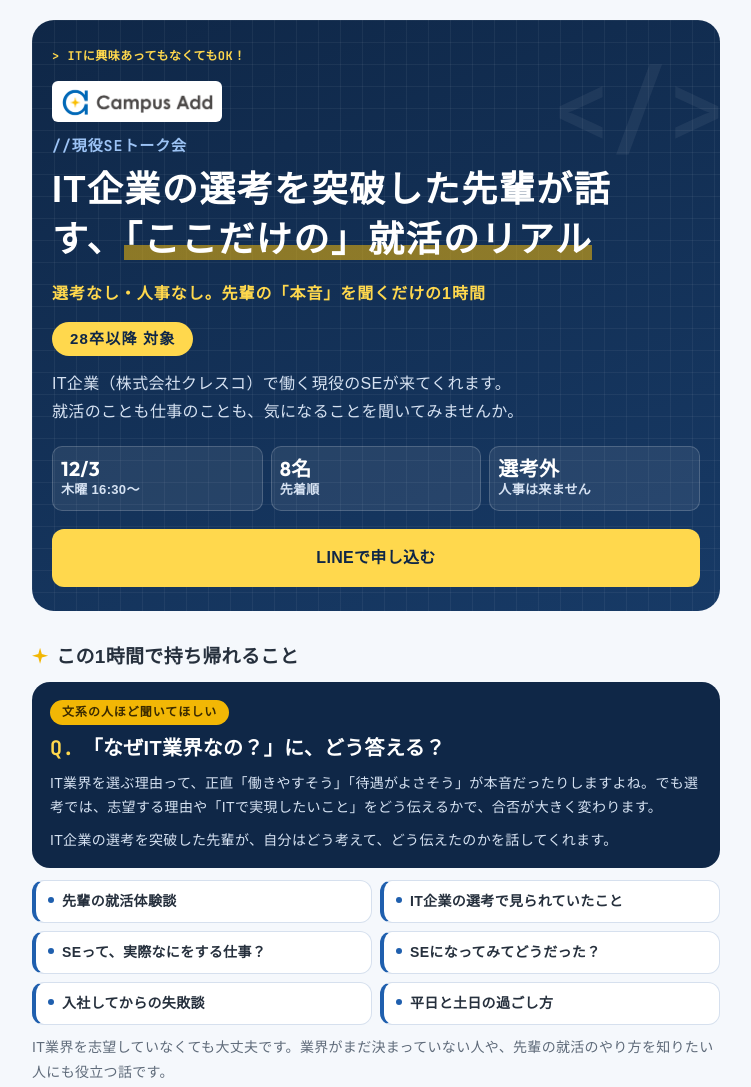
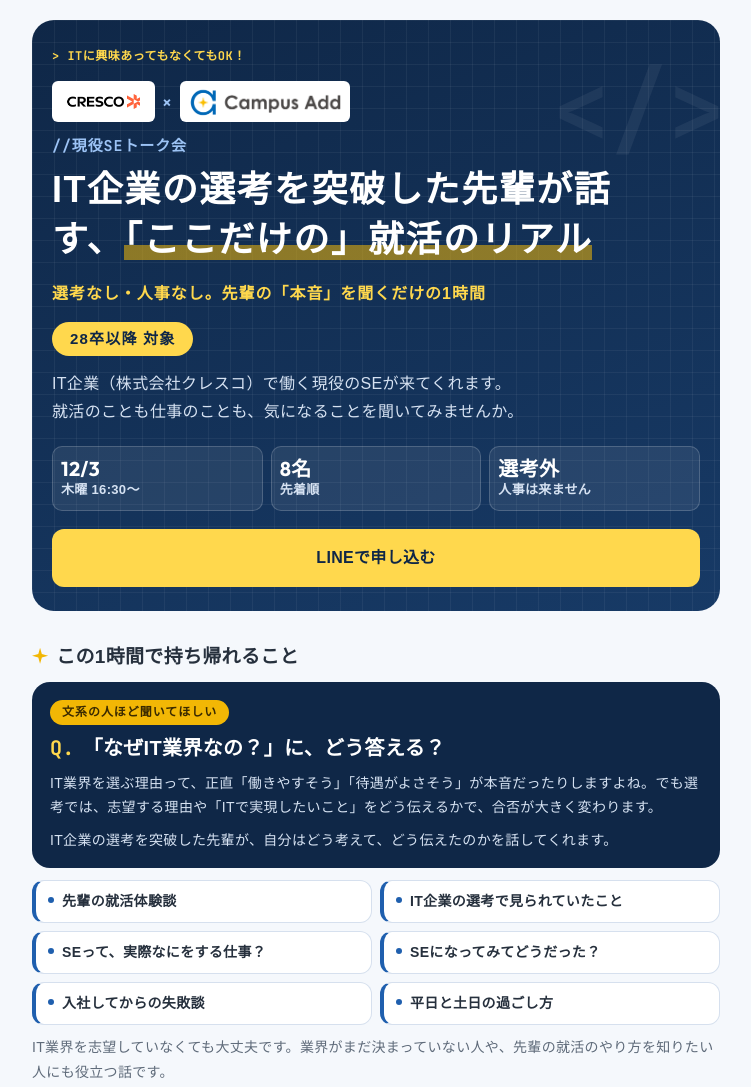
Before and after one commit to campusadd/event, a plain HTML site: page cresco/index.html in a window 1280 px wide. Shown: the top 1087 px of the page, without its empty margins (264-1015 px from the left). Drawn offline with Linux system fonts and the light colour scheme; no server answers; a web font is replaced by a local one.

Commit message:
クレスコのロゴをページと一緒に置き、開いた瞬間に出るように
Co-Authored-By: Claude Opus 5.5 <noreply@anthropic.com>

```diff
--- a/cresco/index.html
+++ b/cresco/index.html
@@ -189,7 +189,7 @@ footer{margin-top:40px;font-size:12px;color:var(--muted);text-align:center;displ
 .hero .points li b{color:#fff}
 .hero .cta{background:#ffd84d;color:var(--navy);justify-self:stretch;max-width:none}
 .hero .brand{border-radius:6px}
-/* 企業ロゴ（イベント予約の管理表の「企業ロゴ」から読む）× Campus Add */
+/* 企業ロゴ × Campus Add（ロゴの画像はページと同じ場所に置く。開いた瞬間に出るように） */
 .logos{display:flex;align-items:center;gap:8px}
 .logos .brand{width:150px;height:25px;padding:8px 10px}
 .logos .brand img{width:185px;height:61px;margin:-17px 0 0 -17px}
@@ -219,7 +219,7 @@ section>.sec-h h2::before{content:"";display:inline-block;width:.85em;height:.85
   <main id="v-home">
     <header class="hero">
       <div class="eyebrow">ITに興味あってもなくてもOK！</div>
-      <div class="logos"><div class="co" id="co" hidden><img id="coLogo" alt="CRESCO"></div><span class="x" id="coX" hidden>×</span><div class="brand"><img src="campus-add-logo.png" alt="Campus Add" width="300" height="98"></div></div>
+      <div class="logos"><div class="co"><img src="cresco-logo.png" alt="CRESCO" width="300" height="84"></div><span class="x">×</span><div class="brand"><img src="campus-add-logo.png" alt="Campus Add" width="300" height="98"></div></div>
       <h1><small>現役SEトーク会</small>IT企業の選考を突破した先輩が話す、<em>「ここだけの」就活のリアル</em></h1>
       <div class="sub">選考なし・人事なし。先輩の「本音」を聞くだけの1時間</div>
       <div class="target">28卒以降 対象</div>
@@ -335,7 +335,6 @@ const $ = q => document.querySelector(q);
 // 残りの席を表示（読めなくても、申込ボタンはそのまま使える）
 fetch(API).then(r => r.json()).then(d => {
   const ev = (d.events || []).find(e => e.id === EVENT_ID);
-  if (ev && ev.logo) { $("#coLogo").src = ev.logo; $("#co").hidden = false; $("#coX").hidden = false; }
   if (!ev || !ev.slots || !ev.slots.length) return;
   const sl = ev.slots[0], p = $("#st1");
   let t = "受付中", cls = "ok";
```
Also changed, not shown: cresco/cresco-logo.png (added).
